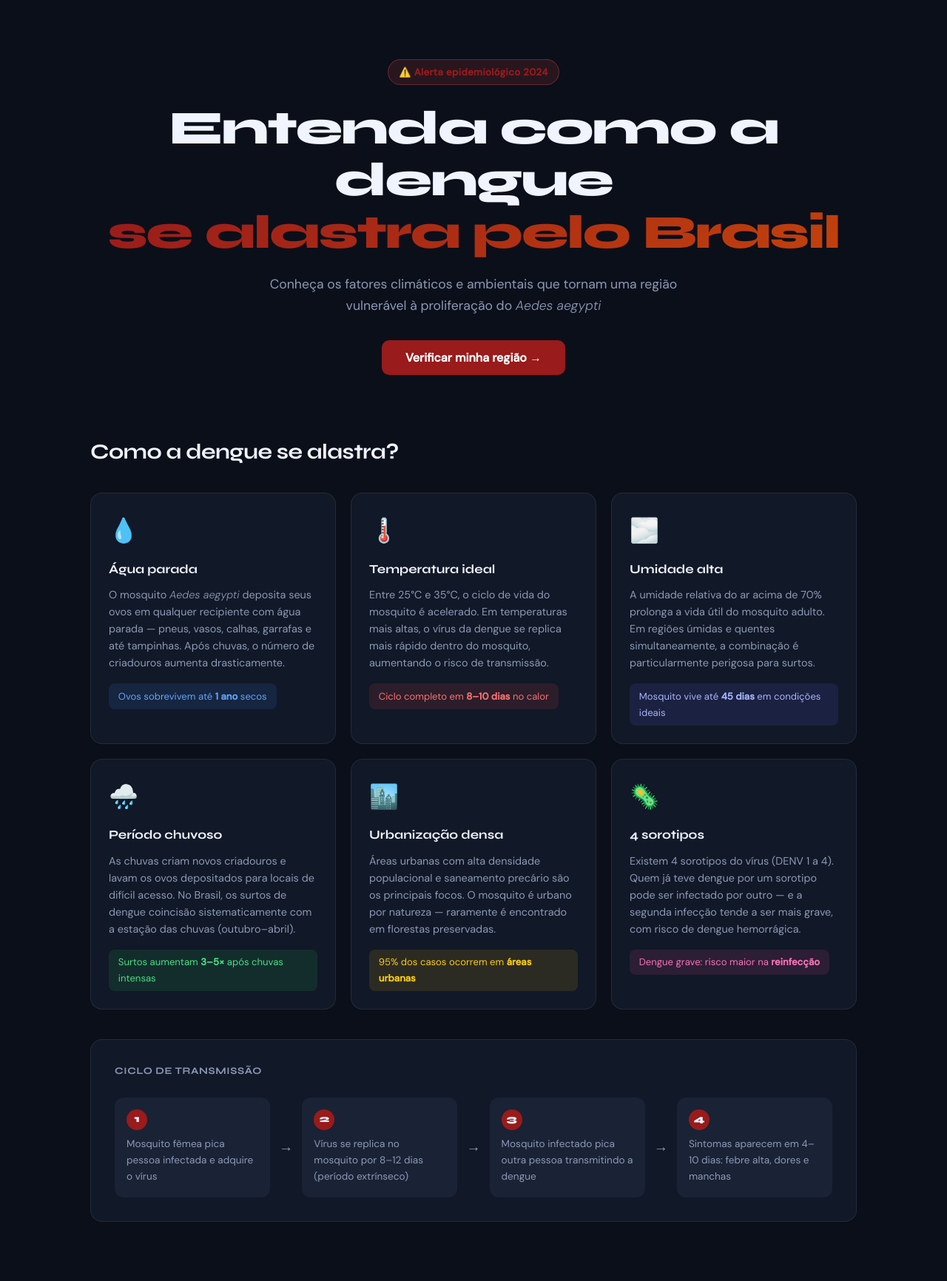
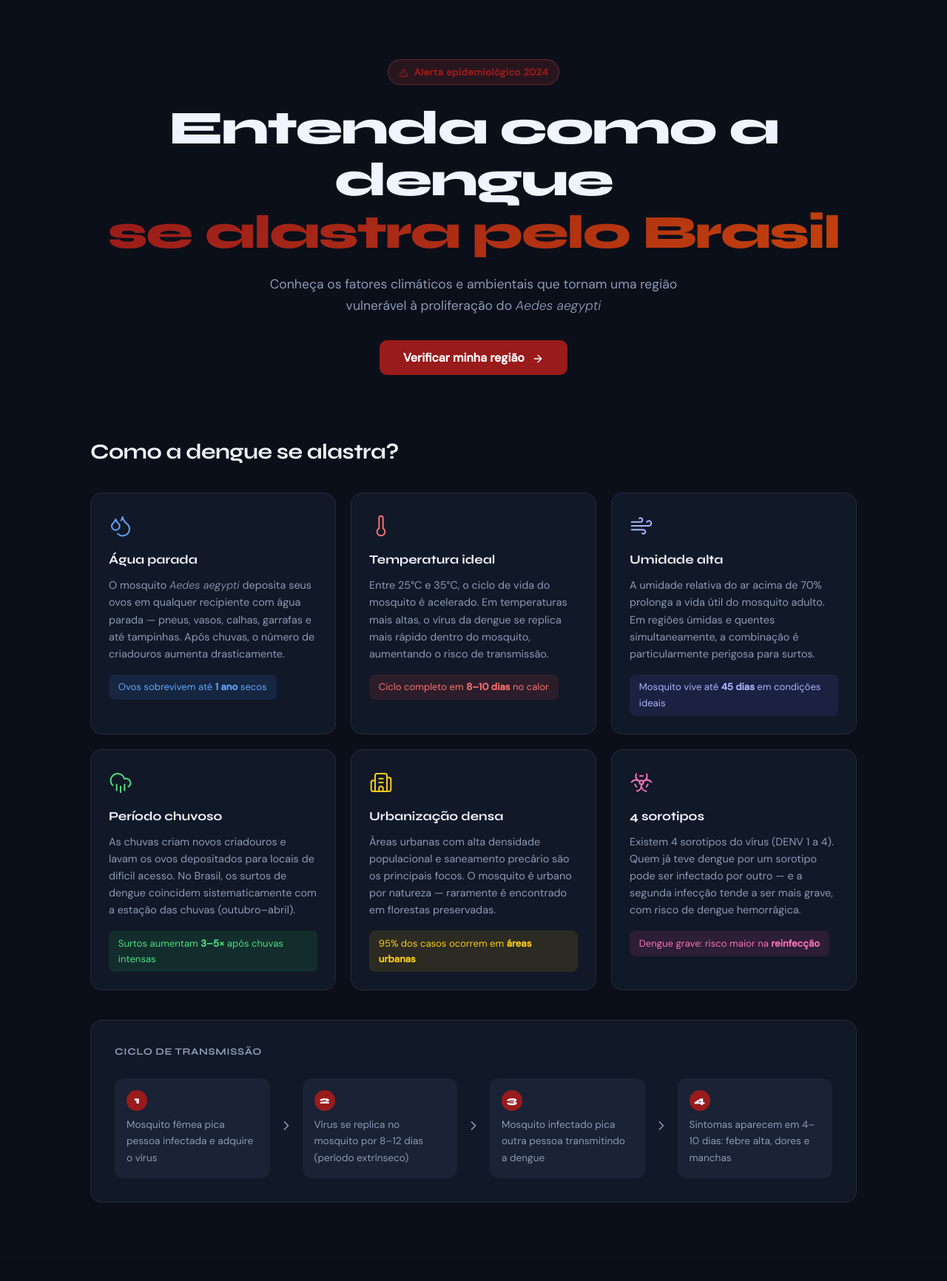
Before and after one commit to samuelsousavs/dengue-risco, a Flask app: page / in a window 1280 px wide. Shown: the part 65-1797 px from the top of the page at 74% size. After the commit the page ends 1691 px from the top, so only its background shows below. Run offline with Flask 3, Linux system fonts and the light colour scheme.

Commit message:
Substitui os emojis feios por bonitos

```diff
--- a/static/script.js
+++ b/static/script.js
@@ -76,7 +76,10 @@ function exibirResultado(dados) {
     : "Não disponível";
 
   document.getElementById("resultado-inner").innerHTML = `
-    <div class="res-local">📍 ${estado.nome} — ${estado.capital}</div>
+    <div class="res-local">
+      <i data-lucide="map-pin" style="width:14px;height:14px;margin-right:5px;"></i>
+      ${estado.nome} — ${estado.capital}
+    </div>
 
     <div class="nivel-badge ${risco.cor}">
       <div class="score">${risco.score}</div>
@@ -105,16 +108,17 @@ function exibirResultado(dados) {
 
     ${casos_2024 ? `
     <div class="casos-box">
-      📊 Em 2024, ${estado.nome} registrou <strong>${casosFormatados} casos</strong> confirmados de dengue (SVS/MS)
+      Em 2024, ${estado.nome} registrou <strong>${casosFormatados} casos</strong> confirmados de dengue (SVS/MS)
     </div>` : ""}
   `;
 
   document.getElementById("resultado").classList.remove("hidden");
+  lucide.createIcons();
 }
 
 function mostrarErro(msg) {
   const erroBox = document.getElementById("erro-box");
-  erroBox.textContent = "⚠️ " + msg;
+  erroBox.textContent = msg;
   erroBox.classList.remove("hidden");
 }
 
--- a/static/style.css
+++ b/static/style.css
@@ -218,7 +218,24 @@ body {
 }
 .info-card:hover { transform: translateY(-3px); border-color: rgba(255,255,255,0.15); }
 
-.card-icon { font-size: 2rem; margin-bottom: 0.75rem; }
+.card-icon {
+  width: 40px;
+  height: 40px;
+  margin-bottom: 0.75rem;
+  display: flex;
+  align-items: center;
+}
+.card-icon svg { width: 32px; height: 32px; stroke-width: 1.5; }
+.card-agua    .card-icon svg { stroke: #60a5fa; }
+.card-temp    .card-icon svg { stroke: #f87171; }
+.card-umidade .card-icon svg { stroke: #a5b4fc; }
+.card-chuva   .card-icon svg { stroke: #4ade80; }
+.card-urb     .card-icon svg { stroke: #facc15; }
+.card-virus   .card-icon svg { stroke: #f472b6; }
+
+.badge-icon { width: 13px; height: 13px; display: inline-block; vertical-align: middle; margin-right: 4px; }
+.btn-icon   { width: 16px; height: 16px; display: inline-block; vertical-align: middle; margin-left: 6px; }
+.step-arrow svg { width: 20px; height: 20px; stroke: var(--muted); }
 
 .info-card h3 {
   font-family: var(--font-head);
--- a/templates/index.html
+++ b/templates/index.html
@@ -7,6 +7,7 @@
   <link rel="preconnect" href="https://fonts.googleapis.com">
   <link href="https://fonts.googleapis.com/css2?family=Syne:wght@400;600;700;800&family=DM+Sans:ital,wght@0,300;0,400;0,500;1,300&display=swap" rel="stylesheet">
   <script src="https://cdn.jsdelivr.net/npm/chart.js@4.4.0/dist/chart.umd.min.js"></script>
+  <script src="https://unpkg.com/lucide@latest/dist/umd/lucide.min.js"></script>
   <link rel="stylesheet" href="/static/style.css">
 </head>
 <body>
@@ -15,7 +16,6 @@
   <nav class="navbar">
     <div class="nav-inner">
       <a class="nav-brand" href="#" onclick="mostrarPagina('home')">
-        <!-- Logo: substitua o src pelo arquivo enviado, ex: /static/logo.png -->
         <img
           id="logo-img"
           src="/static/logo.png"
@@ -23,8 +23,9 @@
           class="brand-logo"
           onerror="this.style.display='none'; document.getElementById('logo-fallback').style.display='flex';"
         >
-        <!-- Fallback exibido enquanto a logo não for enviada -->
-        <span id="logo-fallback" class="brand-fallback">🦟</span>
+        <span id="logo-fallback" class="brand-fallback">
+          <i data-lucide="shield-alert" style="width:22px;height:22px;"></i>
+        </span>
         <span class="brand-name">DengueX</span>
       </a>
       <div class="nav-links">
@@ -39,10 +40,16 @@
   <!-- PÁGINA: HOME -->
   <div id="page-home" class="page active">
     <section class="hero">
-      <div class="hero-badge">⚠️ Alerta epidemiológico 2024</div>
+      <div class="hero-badge">
+        <i data-lucide="triangle-alert" class="badge-icon"></i>
+        Alerta epidemiológico 2024
+      </div>
       <h1 class="hero-title">Entenda como a dengue<br><span class="highlight">se alastra pelo Brasil</span></h1>
       <p class="hero-sub">Conheça os fatores climáticos e ambientais que tornam uma região vulnerável à proliferação do <em>Aedes aegypti</em></p>
-      <button class="btn-primary" onclick="mostrarPagina('verificar')">Verificar minha região →</button>
+      <button class="btn-primary" onclick="mostrarPagina('verificar')">
+        Verificar minha região
+        <i data-lucide="arrow-right" class="btn-icon"></i>
+      </button>
     </section>
 
     <section class="explicacao">
@@ -50,42 +57,42 @@
 
       <div class="cards-grid">
         <div class="info-card card-agua">
-          <div class="card-icon">💧</div>
+          <div class="card-icon"><i data-lucide="droplets"></i></div>
           <h3>Água parada</h3>
           <p>O mosquito <em>Aedes aegypti</em> deposita seus ovos em qualquer recipiente com água parada — pneus, vasos, calhas, garrafas e até tampinhas. Após chuvas, o número de criadouros aumenta drasticamente.</p>
           <div class="card-stat">Ovos sobrevivem até <strong>1 ano</strong> secos</div>
         </div>
 
         <div class="info-card card-temp">
-          <div class="card-icon">🌡️</div>
+          <div class="card-icon"><i data-lucide="thermometer"></i></div>
           <h3>Temperatura ideal</h3>
           <p>Entre 25°C e 35°C, o ciclo de vida do mosquito é acelerado. Em temperaturas mais altas, o vírus da dengue se replica mais rápido dentro do mosquito, aumentando o risco de transmissão.</p>
           <div class="card-stat">Ciclo completo em <strong>8–10 dias</strong> no calor</div>
         </div>
 
         <div class="info-card card-umidade">
-          <div class="card-icon">🌫️</div>
+          <div class="card-icon"><i data-lucide="wind"></i></div>
           <h3>Umidade alta</h3>
           <p>A umidade relativa do ar acima de 70% prolonga a vida útil do mosquito adulto. Em regiões úmidas e quentes simultaneamente, a combinação é particularmente perigosa para surtos.</p>
           <div class="card-stat">Mosquito vive até <strong>45 dias</strong> em condições ideais</div>
         </div>
 
         <div class="info-card card-chuva">
-          <div class="card-icon">🌧️</div>
+          <div class="card-icon"><i data-lucide="cloud-rain"></i></div>
           <h3>Período chuvoso</h3>
-          <p>As chuvas criam novos criadouros e lavam os ovos depositados para locais de difícil acesso. No Brasil, os surtos de dengue coincisão sistematicamente com a estação das chuvas (outubro–abril).</p>
+          <p>As chuvas criam novos criadouros e lavam os ovos depositados para locais de difícil acesso. No Brasil, os surtos de dengue coincidem sistematicamente com a estação das chuvas (outubro–abril).</p>
           <div class="card-stat">Surtos aumentam <strong>3–5×</strong> após chuvas intensas</div>
         </div>
 
         <div class="info-card card-urb">
-          <div class="card-icon">🏙️</div>
+          <div class="card-icon"><i data-lucide="building-2"></i></div>
           <h3>Urbanização densa</h3>
           <p>Áreas urbanas com alta densidade populacional e saneamento precário são os principais focos. O mosquito é urbano por natureza — raramente é encontrado em florestas preservadas.</p>
           <div class="card-stat">95% dos casos ocorrem em <strong>áreas urbanas</strong></div>
         </div>
 
         <div class="info-card card-virus">
-          <div class="card-icon">🦠</div>
+          <div class="card-icon"><i data-lucide="biohazard"></i></div>
           <h3>4 sorotipos</h3>
           <p>Existem 4 sorotipos do vírus (DENV 1 a 4). Quem já teve dengue por um sorotipo pode ser infectado por outro — e a segunda infecção tende a ser mais grave, com risco de dengue hemorrágica.</p>
           <div class="card-stat">Dengue grave: risco maior na <strong>reinfecção</strong></div>
@@ -99,17 +106,17 @@
             <div class="step-num">1</div>
             <div class="step-text">Mosquito fêmea pica pessoa infectada e adquire o vírus</div>
           </div>
-          <div class="step-arrow">→</div>
+          <div class="step-arrow"><i data-lucide="chevron-right"></i></div>
           <div class="step">
             <div class="step-num">2</div>
             <div class="step-text">Vírus se replica no mosquito por 8–12 dias (período extrínseco)</div>
           </div>
-          <div class="step-arrow">→</div>
+          <div class="step-arrow"><i data-lucide="chevron-right"></i></div>
           <div class="step">
             <div class="step-num">3</div>
             <div class="step-text">Mosquito infectado pica outra pessoa transmitindo a dengue</div>
           </div>
-          <div class="step-arrow">→</div>
+          <div class="step-arrow"><i data-lucide="chevron-right"></i></div>
           <div class="step">
             <div class="step-num">4</div>
             <div class="step-text">Sintomas aparecem em 4–10 dias: febre alta, dores e manchas</div>
@@ -123,7 +130,7 @@
   <div id="page-verificar" class="page">
     <section class="verificar-hero">
       <h1>Verificar região</h1>
-      <p>Selecione um estado para analisar as condições climáticas atuais e o risco de proliferação do mosquito</p>
+      <p>Selecione um estado para analisar as condições climáticas e o risco de proliferação do mosquito</p>
     </section>
 
     <section class="verificar-content">
@@ -132,7 +139,10 @@
         <select id="select-estado">
           <option value="">— Escolha um estado —</option>
         </select>
-        <button id="btn-analisar" class="btn-primary" onclick="analisarEstado()">Analisar risco</button>
+        <button id="btn-analisar" class="btn-primary" onclick="analisarEstado()">
+          Analisar risco
+          <i data-lucide="search" class="btn-icon"></i>
+        </button>
       </div>
 
       <div id="resultado" class="resultado-card hidden">
@@ -159,5 +169,6 @@
   </div>
 
   <script src="/static/script.js"></script>
+  <script>lucide.createIcons();</script>
 </body>
 </html>
```
